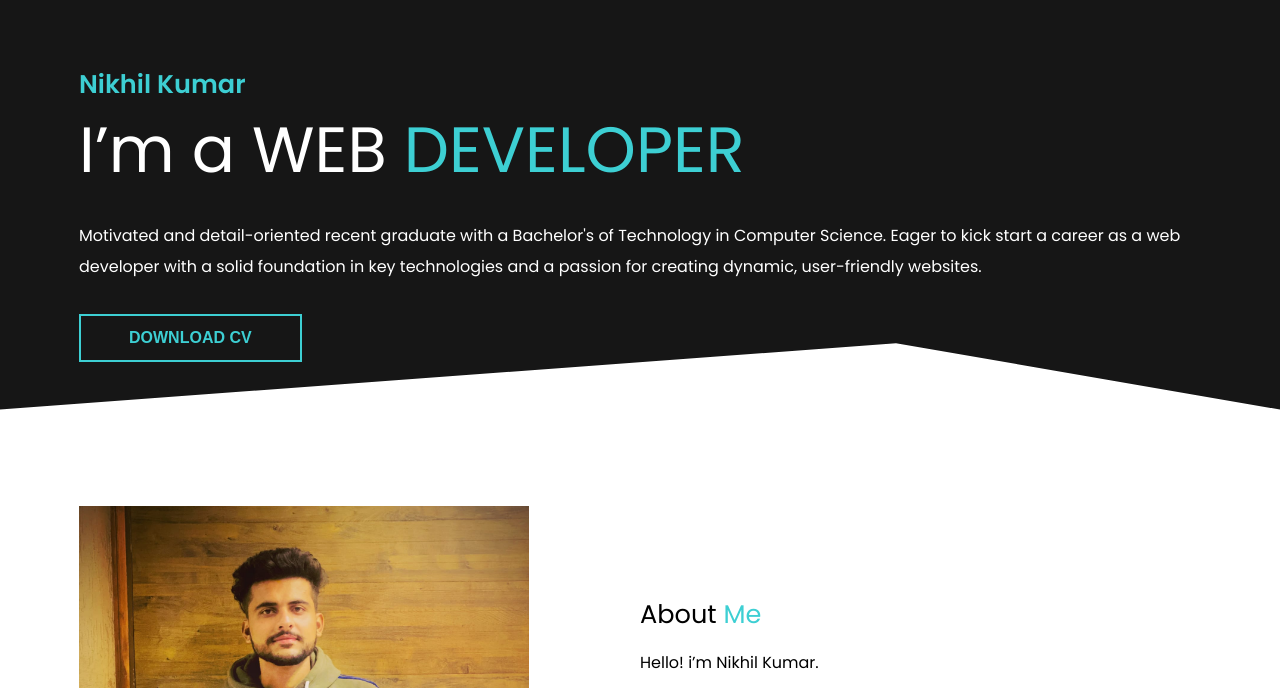
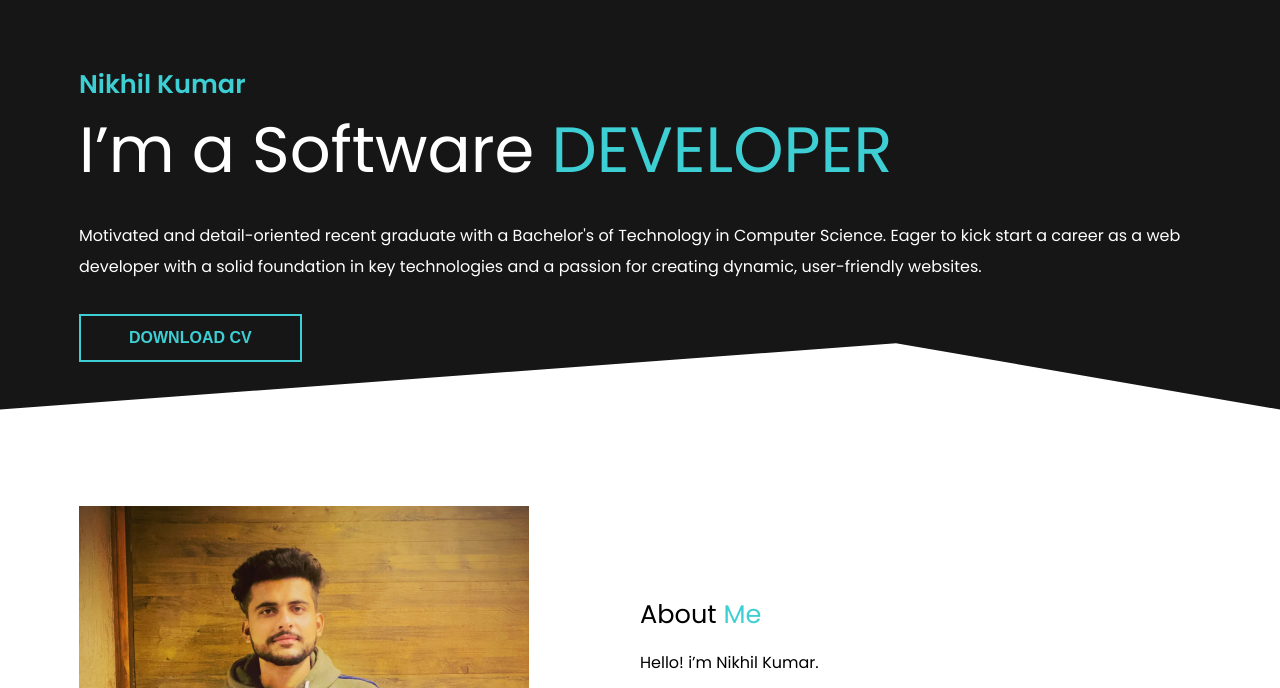
Before and after one commit to Nikhilmukheja19/PortfolioNezuware, a plain HTML site: page index.html in a window 1280 px wide. Shown: the part 100-788 px from the top of the page. Drawn offline with nearby package versions, Linux system fonts and the light colour scheme.

Commit message:
Update index.html

```diff
--- a/index.html
+++ b/index.html
@@ -53,7 +53,7 @@
 
                     <div class="right flex-1">
                         <h6>Nikhil Kumar</h6>
-                        <h1>I’m a WEB <span>DEVELOPER</span></h1>
+                        <h1>I’m a Software <span>DEVELOPER</span></h1>
                         <p>Motivated and detail-oriented recent graduate with a Bachelor's of Technology in Computer
                             Science. Eager to kick start
                             a career as a web developer with a solid foundation in key technologies and a passion for
```
